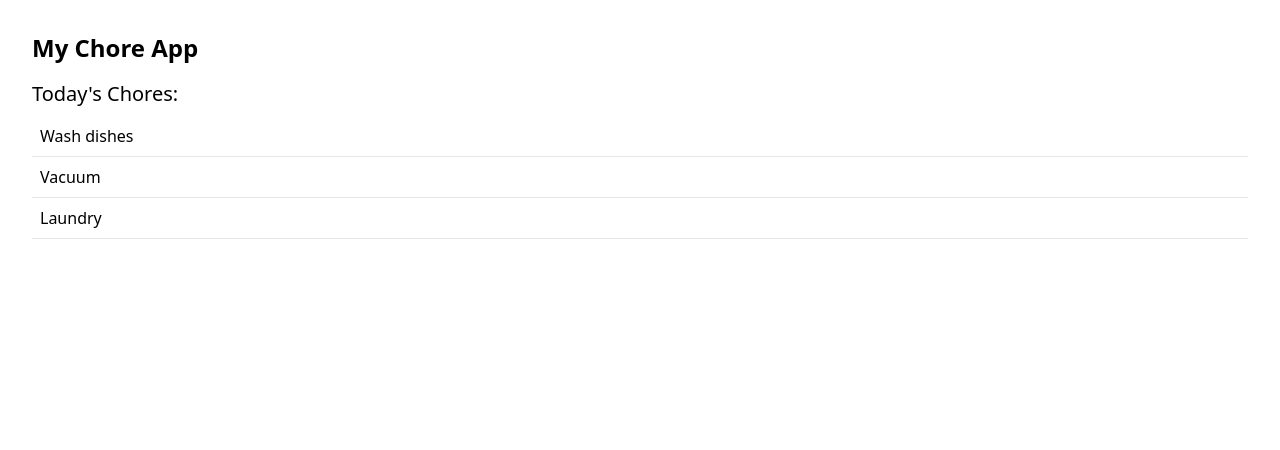
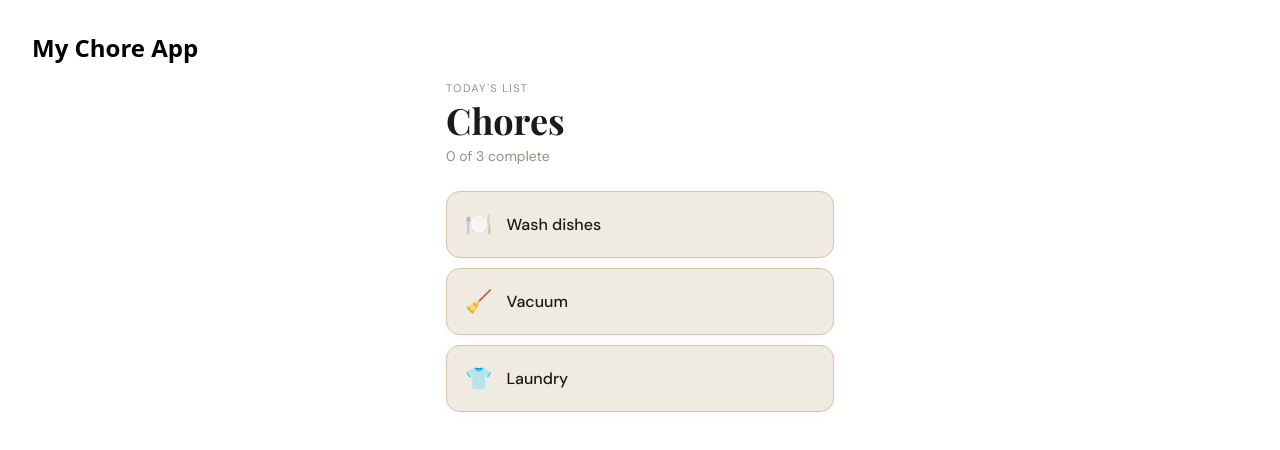
Before and after one commit to dominicarlequin-hub/chore-app, a React (Vite) app: page / in a window 1280 px wide. Shown: the top 450 px of the page. Built offline with nearby package versions, Linux system fonts and the light colour scheme.

Commit message:
Update ChoreList.jsx

```diff
--- a/ChoreList.jsx
+++ b/ChoreList.jsx
@@ -1,43 +1,191 @@
 import { useState } from "react";
 import { triggerConfetti } from "./confetti.js";
 
-const INITIAL_CHORES = ["Wash dishes", "Vacuum", "Laundry"];
+const INITIAL_CHORES = [
+  { label: "Wash dishes", emoji: "🍽️" },
+  { label: "Vacuum", emoji: "🧹" },
+  { label: "Laundry", emoji: "👕" },
+];
 
 export default function ChoreList() {
   const [done, setDone] = useState({});
+  const [popping, setPopping] = useState({});
 
   const handleChoreClick = (index, event) => {
     if (done[index]) return;
+
+    // Trigger pop animation
+    setPopping((prev) => ({ ...prev, [index]: true }));
+    setTimeout(() => {
+      setPopping((prev) => ({ ...prev, [index]: false }));
       setDone((prev) => ({ ...prev, [index]: true }));
+    }, 300);
 
-    // Grab the position of the clicked row
     const rect = event.currentTarget.getBoundingClientRect();
     triggerConfetti(
       rect.left + rect.width / 2,
       rect.top + rect.height / 2
     );
-
-    console.log(`Finished: ${INITIAL_CHORES[index]}`);
   };
 
+  const completedCount = Object.keys(done).length;
+  const total = INITIAL_CHORES.length;
+
   return (
-    <div>
-      <h2 className="text-xl mb-2">Today's Chores:</h2>
-      <ul>
-        {INITIAL_CHORES.map((chore, index) => (
+    <div style={styles.wrapper}>
+      <div style={styles.header}>
+        <span style={styles.eyebrow}>Today's list</span>
+        <h2 style={styles.title}>Chores</h2>
+        <p style={styles.progress}>
+          {completedCount === total
+            ? "✨ All done!"
+            : `${completedCount} of ${total} complete`}
+        </p>
+      </div>
+
+      <ul style={styles.list}>
+        {INITIAL_CHORES.map((chore, index) => {
+          const isDone = done[index];
+          const isPop = popping[index];
+
+          return (
             <li
               key={index}
               onClick={(e) => handleChoreClick(index, e)}
-            className={`p-2 border-b cursor-pointer transition-all select-none
-              ${done[index]
-                ? "line-through text-gray-400 bg-gray-50"
-                : "hover:bg-gray-100"
-              }`}
+              style={{
+                ...styles.card,
+                ...(isDone ? styles.cardDone : {}),
+                ...(isPop ? styles.cardPop : {}),
+                cursor: isDone ? "default" : "pointer",
+              }}
             >
-            {chore}
+              <span style={styles.emoji}>{chore.emoji}</span>
+              <span
+                style={{
+                  ...styles.choreLabel,
+                  ...(isDone ? styles.choreLabelDone : {}),
+                }}
+              >
+                {chore.label}
+              </span>
+              <span style={styles.check}>
+                {isDone ? "✓" : ""}
+              </span>
             </li>
-        ))}
+          );
+        })}
       </ul>
+
+      {completedCount === total && (
+        <p style={styles.allDoneBanner}>🎉 You crushed it today!</p>
+      )}
+
+      <style>{`
+        @import url('https://fonts.googleapis.com/css2?family=DM+Sans:wght@400;500;600&family=Playfair+Display:wght@700&display=swap');
+
+        @keyframes pop {
+          0%   { transform: scale(1); }
+          40%  { transform: scale(1.04); background-color: #d4f0e3; }
+          100% { transform: scale(1); }
+        }
+
+        .chore-card:hover {
+          background-color: #EDE8DE !important;
+          transform: translateY(-1px);
+          box-shadow: 0 4px 16px rgba(0,0,0,0.08) !important;
+        }
+      `}</style>
     </div>
   );
 }
+
+const styles = {
+  wrapper: {
+    maxWidth: "420px",
+    margin: "0 auto",
+    fontFamily: "'DM Sans', sans-serif",
+    padding: "0 16px 40px",
+  },
+  header: {
+    marginBottom: "24px",
+  },
+  eyebrow: {
+    fontSize: "11px",
+    letterSpacing: "0.12em",
+    textTransform: "uppercase",
+    color: "#9A8F80",
+    display: "block",
+    marginBottom: "4px",
+  },
+  title: {
+    fontFamily: "'Playfair Display', serif",
+    fontSize: "36px",
+    fontWeight: 700,
+    color: "#1A1A1A",
+    margin: "0 0 6px",
+    lineHeight: 1.1,
+  },
+  progress: {
+    fontSize: "14px",
+    color: "#9A8F80",
+    margin: 0,
+  },
+  list: {
+    listStyle: "none",
+    padding: 0,
+    margin: 0,
+    display: "flex",
+    flexDirection: "column",
+    gap: "10px",
+  },
+  card: {
+    display: "flex",
+    alignItems: "center",
+    gap: "14px",
+    backgroundColor: "#F0EBE1",
+    border: "1.5px solid #D4C5A9",
+    borderRadius: "14px",
+    padding: "16px 18px",
+    transition: "all 0.2s ease",
+    boxShadow: "0 2px 8px rgba(0,0,0,0.04)",
+    userSelect: "none",
+    className: "chore-card",
+  },
+  cardDone: {
+    backgroundColor: "#EAF7F0",
+    borderColor: "#A8DFC5",
+    opacity: 0.75,
+  },
+  cardPop: {
+    animation: "pop 0.3s ease forwards",
+  },
+  emoji: {
+    fontSize: "22px",
+    flexShrink: 0,
+  },
+  choreLabel: {
+    flex: 1,
+    fontSize: "16px",
+    fontWeight: 500,
+    color: "#1A1A1A",
+    transition: "all 0.3s ease",
+  },
+  choreLabelDone: {
+    textDecoration: "line-through",
+    color: "#9A8F80",
+  },
+  check: {
+    fontSize: "18px",
+    color: "#4CAF82",
+    fontWeight: 700,
+    width: "20px",
+    textAlign: "center",
+  },
+  allDoneBanner: {
+    textAlign: "center",
+    marginTop: "24px",
+    fontSize: "15px",
+    color: "#4CAF82",
+    fontWeight: 600,
+  },
+};
```
Lines whose indentation alone changed are shown as unchanged.
